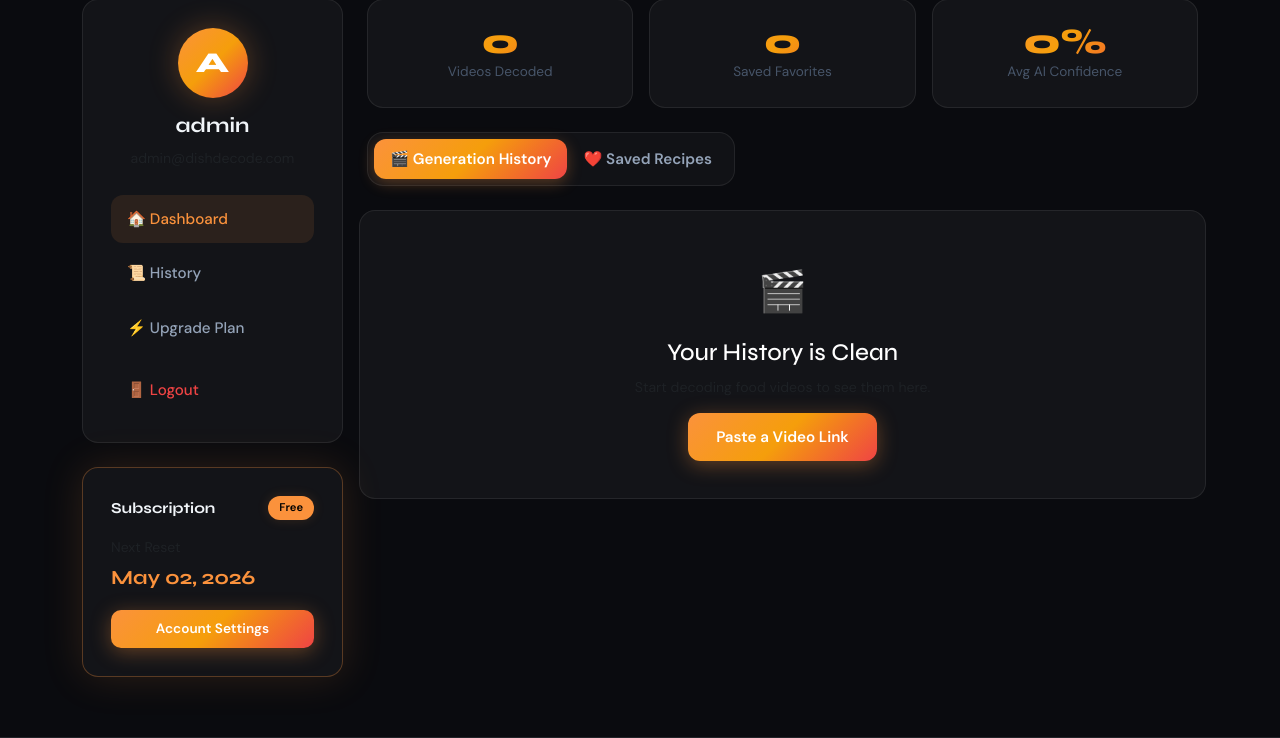
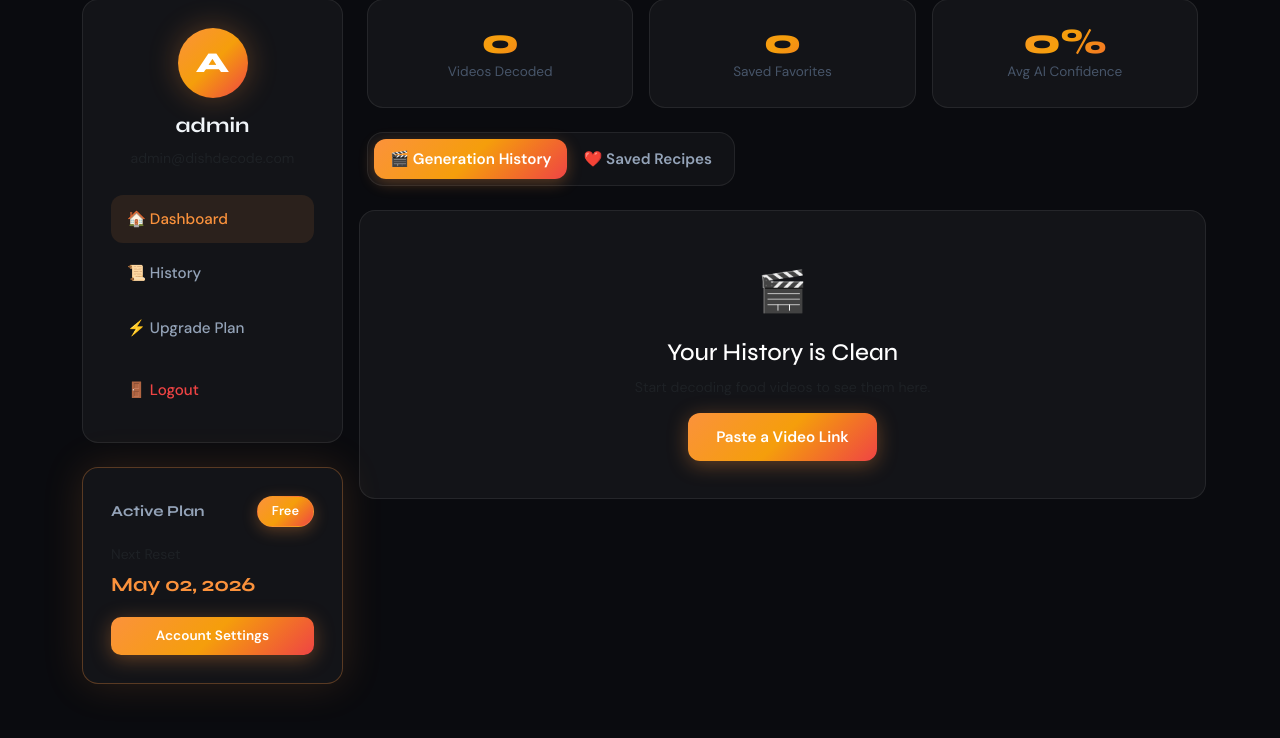
Before and after one commit to rithinrajpc720/DishDecode, a Django app: page /users/profile/ in a window 1280 px wide. Shown: the part 171-909 px from the top of the page. Run offline with Django 5.2, Linux system fonts and the light colour scheme; a user stored in the database is signed in; data comes from the database, SQL or seed files in the repository.

Commit message:
Final Profile Enhancement: Made Active Plan prominent with elite saffron badge

```diff
--- a/templates/users/profile.html
+++ b/templates/users/profile.html
@@ -26,8 +26,8 @@
         <!-- Subscription Status (Professional Card) -->
         <div class="glass-card reveal" style="border: 1px solid var(--border-glow); box-shadow: var(--shadow-glow);">
           <div class="d-flex justify-content-between align-items-center mb-3">
-            <h4 class="mb-0" style="font-size:0.95rem;font-weight:700;color:var(--text-primary);">Subscription</h4>
-            <span class="plan-badge-pro" style="padding:2px 10px;font-size:0.7rem;background:var(--accent-orange);border-radius:100px;color:#000;font-weight:700;">{{ plan.display_name|default:"Free" }}</span>
+            <h4 class="mb-0" style="font-size:0.95rem;font-weight:700;color:var(--text-secondary);">Active Plan</h4>
+            <div class="plan-badge-pro" style="padding:4px 14px; font-size:0.8rem; background:var(--gradient-hero); border-radius:100px; color:#fff; font-weight:800; box-shadow:0 4px 15px rgba(251,146,60,0.3);">{{ plan.display_name|default:"Free" }}</div>
           </div>
           <div class="subscription-status mb-3">
             <div class="small text-muted mb-1">{{ date_label }}</div>
```
